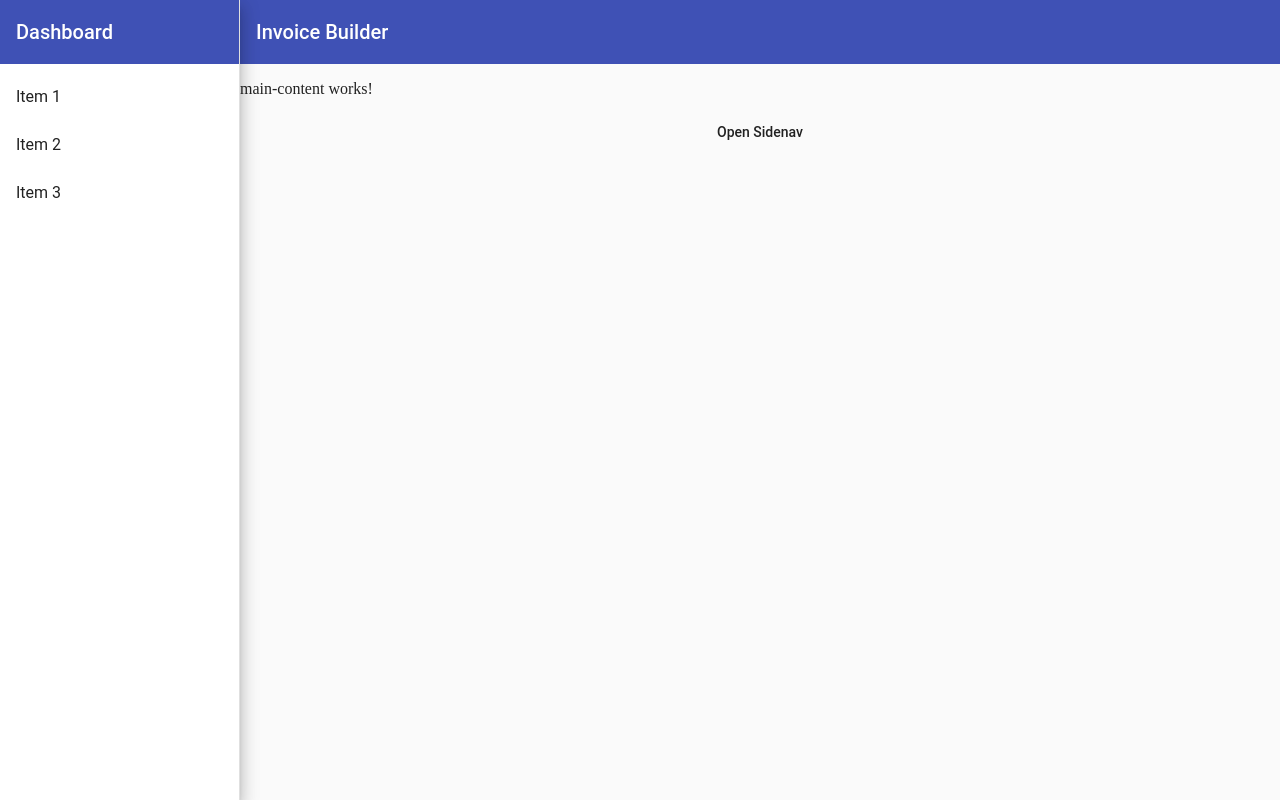
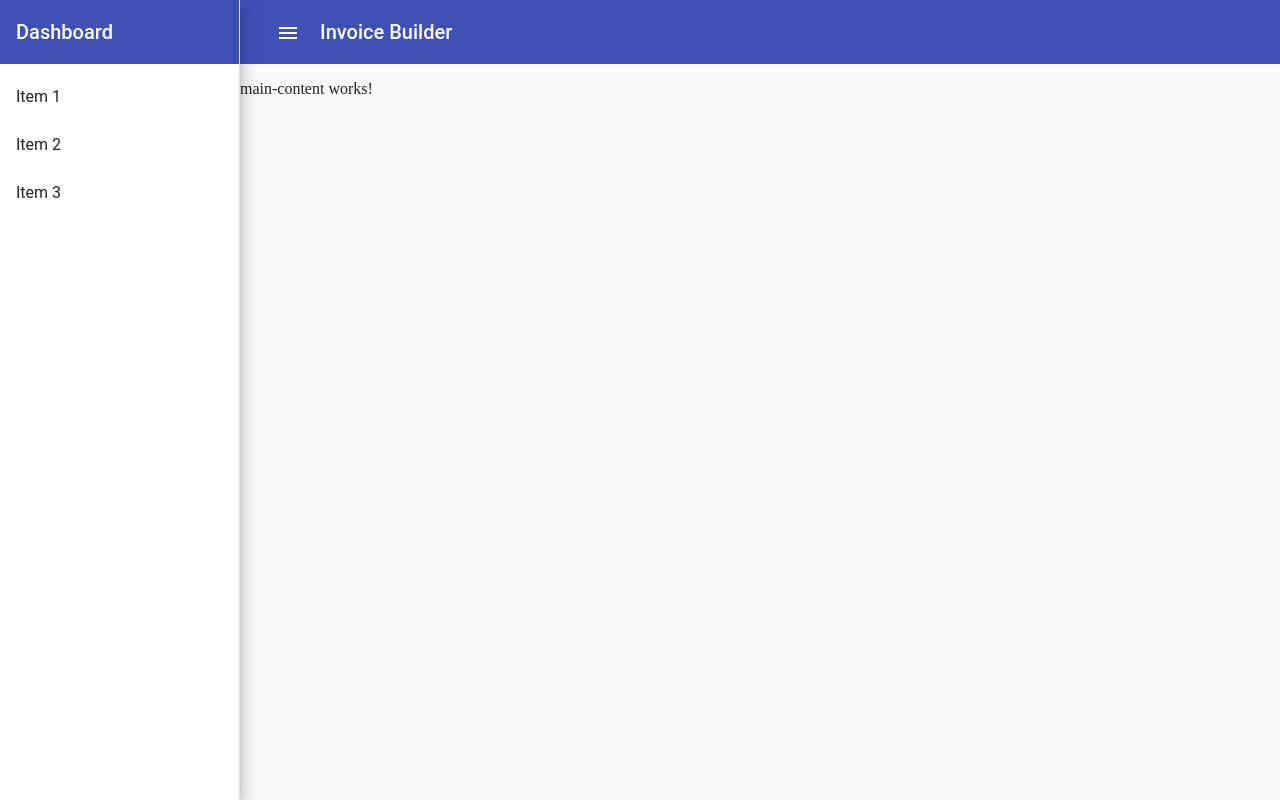
Before and after one commit to amit9031jsr/AngularMaterial, an Angular app: page /invoice-builder in a window 1280 px wide. Built offline with nearby package versions, Linux system fonts and the light colour scheme.

Commit message:
create menu icon

```diff
--- a/src/app/invoice-builder/components/side-nav/side-nav.component.html
+++ b/src/app/invoice-builder/components/side-nav/side-nav.component.html
@@ -11,10 +11,7 @@
     </mat-list>
   </mat-sidenav>
   <div class="app-sidenav-content">
-    <app-toolbar></app-toolbar>
+    <app-toolbar (toggleSidenav)="sidenav.toggle()"></app-toolbar>
     <router-outlet></router-outlet>
-    <button type="button" mat-button (click)="sidenav.toggle()">
-      Open Sidenav
-    </button>
   </div>
 </mat-sidenav-container>
--- a/src/app/invoice-builder/components/toolbar/toolbar.component.html
+++ b/src/app/invoice-builder/components/toolbar/toolbar.component.html
@@ -1,3 +1,6 @@
 <mat-toolbar color="primary">
+    <button mat-button (click)="toggleSidenav.emit()">
+        <mat-icon>menu</mat-icon>
+    </button>
     <span>Invoice Builder</span>
 </mat-toolbar>
--- a/src/app/invoice-builder/components/toolbar/toolbar.component.ts
+++ b/src/app/invoice-builder/components/toolbar/toolbar.component.ts
@@ -1,4 +1,4 @@
-import { Component, OnInit } from '@angular/core';
+import { Component, OnInit, Output, EventEmitter } from '@angular/core';
 
 @Component({
   selector: 'app-toolbar',
@@ -7,6 +7,7 @@
 })
 export class ToolbarComponent implements OnInit {
 
+  @Output() toggleSidenav = new EventEmitter<void>();
   constructor() { }
 
   ngOnInit(): void {
```
